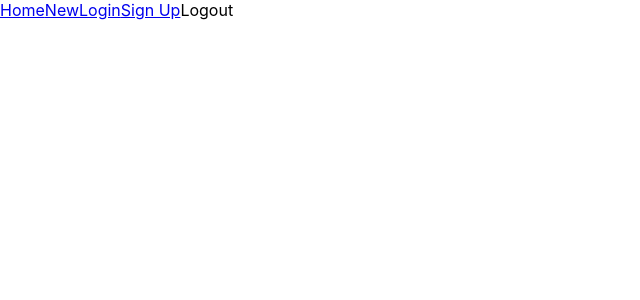
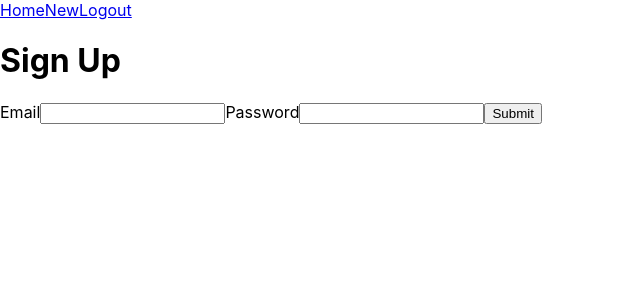
Before and after one commit to tessssssssy/travel-log-app-client, a React (Create React App) app: page /sign-up in a window 1280 px wide. Shown: the top 300 px of the page, without its empty margins (0-640 px from the left). Built offline with nearby package versions, Linux system fonts and the light colour scheme; sample sign-in values are in the browser's storage; what google-maps-react would draw is missing.

Commit message:
fixed authentication

```diff
--- a/src/App.js
+++ b/src/App.js
@@ -1,9 +1,9 @@
 import React, { useState } from 'react';
 import { Route, Switch } from 'react-router-dom';
-import logo from './logo.svg';
+// import logo from './logo.svg';
 import './App.css';
 import CountriesList from './CountriesList';
-import MapContainer from './MapContainer';
+// import MapContainer from './MapContainer';
 import Navbar from './Navbar';
 import CreateCountry from './CreateCountry';
 import Home from './Home';
@@ -16,13 +16,13 @@ const App = () => {
   //render() {
     return (
       <>
-      <Navbar isAuth={loggedIn} />
+      <Navbar loggedIn={loggedIn} setLoggedIn={setLoggedIn} />
       <Switch>
         <Route exact path="/" component={Home} />
         <ProtectedRoute exact path="/countries" component={CountriesList} />
         <ProtectedRoute exact path="/countries/create" component={CreateCountry} />
-        <Route exact path="/login" component={Login} />
-        <Route exact path="/signup" component={SignUp} />
+        <Route exact path="/login" render={(props) => <Login {...props} setLoggedIn={setLoggedIn}/> } />
+        <Route exact path="/sign-up" render={(props)=> <SignUp {...props} setLoggedIn={setLoggedIn}/>} />
       </Switch>
       </>
     )
--- a/src/CountriesList.jsx
+++ b/src/CountriesList.jsx
@@ -24,7 +24,6 @@ class CountriesList extends Component {
               'Authorization': `Bearer ${localStorage.getItem('token')}`
             }});
         const countries = await response.json();
-        console.log(this.state.data)
         const userCountries = []
         for (let i = 0; i < this.state.data.length; i++){
             countries.forEach(country => {
@@ -34,7 +33,6 @@ class CountriesList extends Component {
             })
         }
         this.setState({ countries: userCountries })
-        console.log(this.state.countries)
     }
 
     // onFormSubmit = (evt) => {
@@ -50,13 +48,13 @@ class CountriesList extends Component {
     // }
     render() {
         return (
-            <div class="CountriesList">
+            <div className="CountriesList">
             <div>
                 <MapContainer countries={this.state.countries}/>
             </div>
             <div className="list">
-                {this.state.countries.map((country) => (
-                <p>{country.name}:<img src={country.flag} style={{width: "20px"}}/></p>
+                {this.state.countries.map((country, index) => (
+                <p key={index}>{country.name}:<img src={country.flag} alt='map' style={{width: "20px"}}/></p>
                 ))}
             </div>
         </div>
--- a/src/Login.jsx
+++ b/src/Login.jsx
@@ -29,6 +29,7 @@ class Login extends React.Component {
       } else {
         const { jwt } = await response.json();
         localStorage.setItem("token", jwt);
+        this.props.setLoggedIn(jwt);
         this.props.history.push("/countries");
       }
     } catch (err) {
--- a/src/MapContainer.jsx
+++ b/src/MapContainer.jsx
@@ -25,7 +25,7 @@ export class MapContainer extends React.Component {
   };
   fetchPlaces(mapProps, map) {
     const {google} = mapProps;
-    const service = new google.maps.places.PlacesService(map);
+    new google.maps.places.PlacesService(map);
     // ...
   }
   render() {
@@ -41,8 +41,8 @@ export class MapContainer extends React.Component {
         lat: 20,
         lng: 0
       }}>
-        {this.props.countries.map(country => {
-          return <Marker position={{lat: country.latlng[0], lng: country.latlng[1]}}/>
+        {this.props.countries.map((country, index) => {
+          return <Marker key={index} position={{lat: country.latlng[0], lng: country.latlng[1]}}/>
         })}
         <InfoWindow onClose={this.onInfoWindowClose}>
             <div>
--- a/src/Navbar.jsx
+++ b/src/Navbar.jsx
@@ -1,30 +1,39 @@
-import React from 'react';
-import { Link } from 'react-router-dom';
-import { useHistory } from "react-router-dom";
+import React from "react";
+import { Link } from "react-router-dom";
+// import { useHistory } from "react-router-dom";
 
 class Navbar extends React.Component {
-    // state = { currentUser : localStorage.getItem('token') }
+  constructor(props) {
+    super(props);
+    this.state = { loggedIn: localStorage.getItem("token") };
+  }
+
   render() {
+    const loggedIn = this.props.loggedIn;
     return (
       <nav>
         <Link to="/">Home</Link>
+        {loggedIn ? (
+          <>
             <Link to="/countries/create">New</Link>
-                <Link to="/login">Login</Link>
-                <Link to="/signup">Sign Up</Link>
-                {this.props.isAuth &&
-                <span
+            <Link
+              to="/"
               onClick={() => {
                 localStorage.removeItem("token");
-                    console.log(this.props.isAuth)
-                    // this.props.history.push("/login");
-                    this.setState({currentUser: null})
+                this.props.setLoggedIn(null)
               }}
             >
               Logout
-            </span>
-                }
+            </Link>
+          </>
+        ) : (
+          <>
+            <Link to="/login">Login</Link>
+            <Link to="/sign-up">Sign Up</Link>
+          </>
+        )}
       </nav>
-            )
+    );
   }
 }
 
--- a/src/Signup.jsx
+++ b/src/Signup.jsx
@@ -24,7 +24,7 @@ class SignUp extends React.Component {
       if (response.status >= 400) {
         throw new Error("incorrect credentials");
       } else {
-        const response = await fetch("http://localhost:3000/sign-up", {
+        const response = await fetch("http://localhost:3000/login", {
           method: "POST",
           headers: {
             "Content-Type": "application/json",
@@ -33,6 +33,7 @@ class SignUp extends React.Component {
         })
         const { jwt } = await response.json()
         localStorage.setItem("token", jwt);
+        this.props.setLoggedIn(jwt);
         this.props.history.push("/countries");
       }
     } catch (err) {
```
Also changed, not shown: 1 other file (tests, documents, lock files or other folders). Lines whose indentation alone changed are shown as unchanged.
